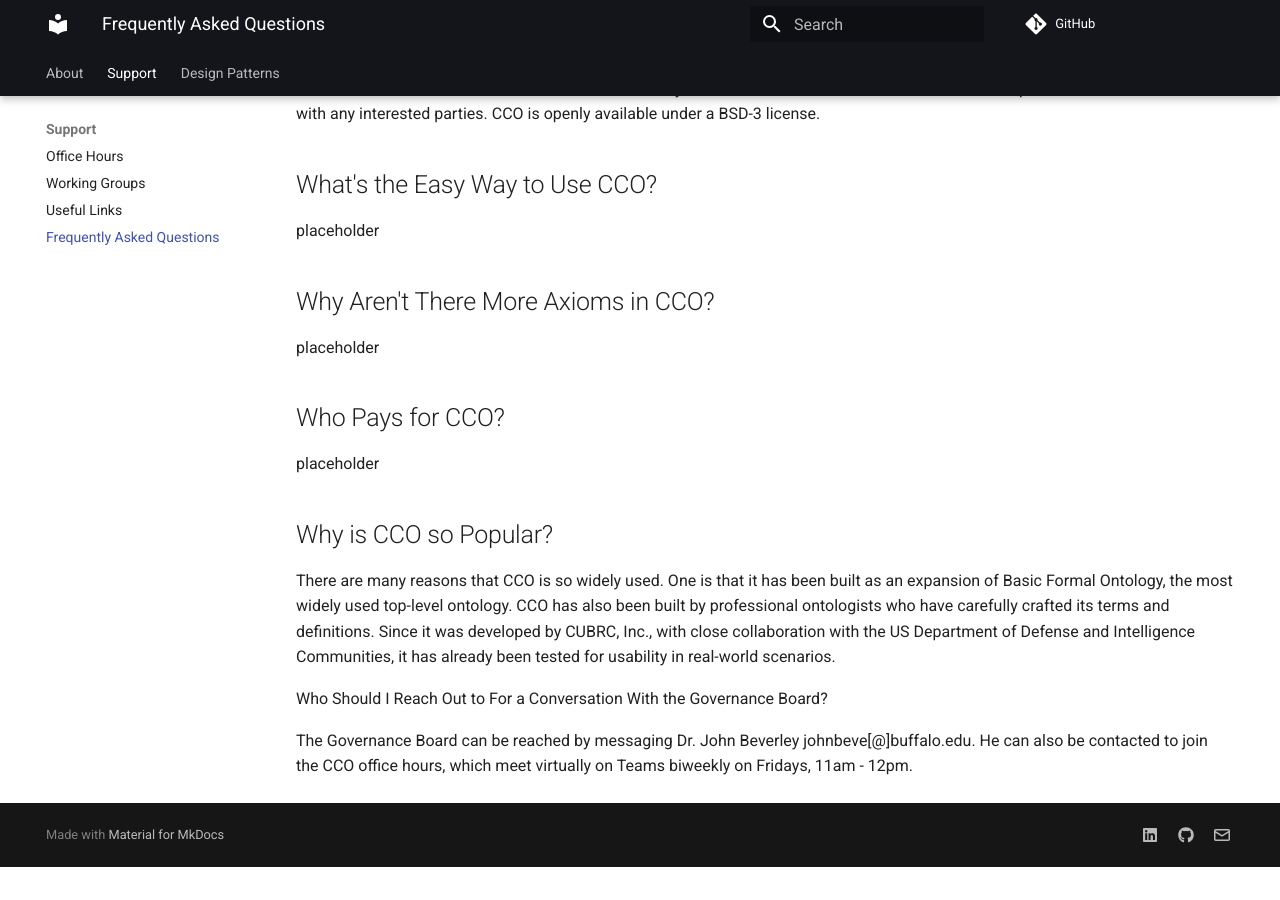
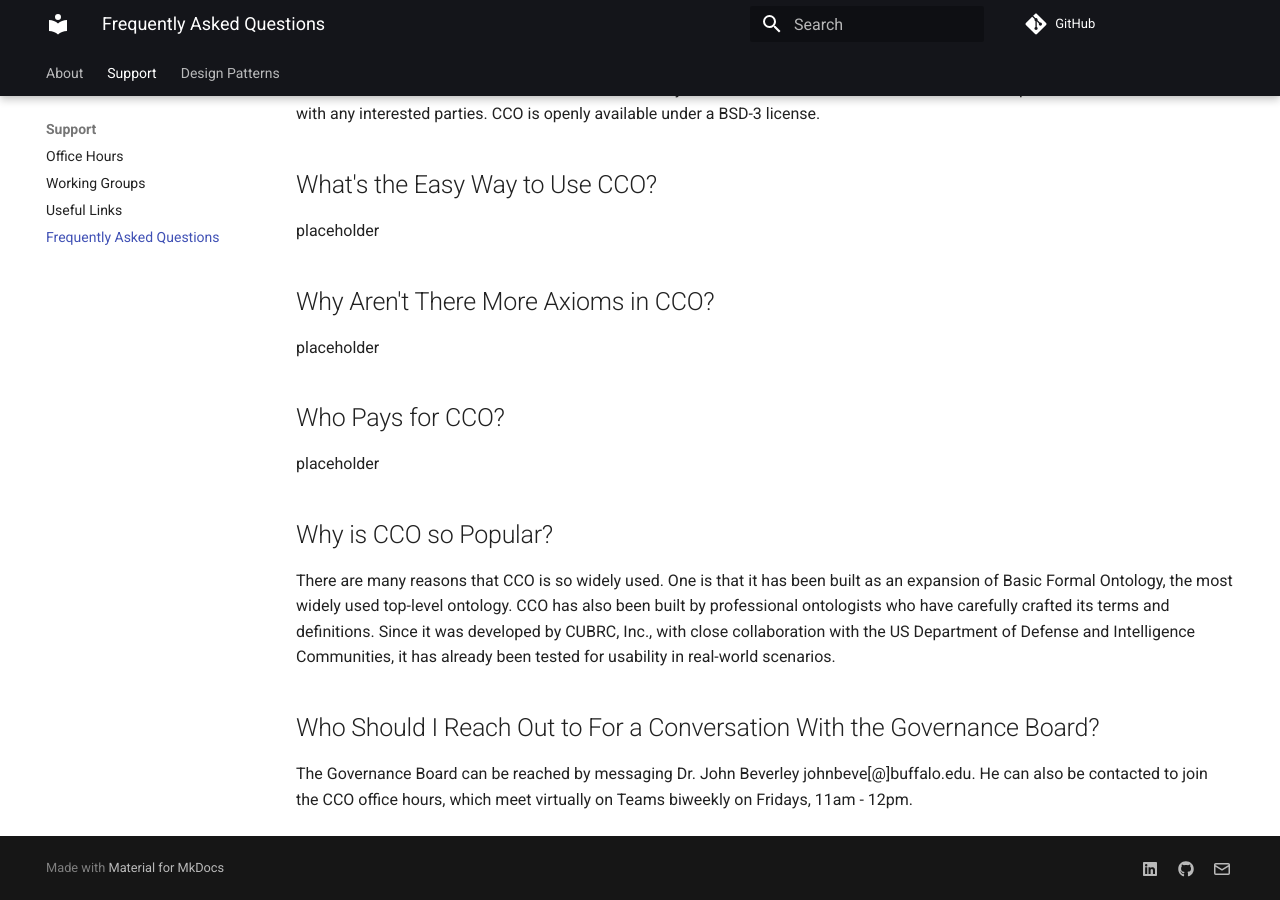
Before and after one commit to CommonCoreOntology/cco-webpage, an MkDocs documentation site: the page built from docs/faq.md, in a window 1280 px wide and 900 px high, scrolled down 724 px. Built offline with MkDocs 1.6.1 and Material for MkDocs 9.7.7, drawn with Linux system fonts in a browser that asks for light colours; comment, search, counter and statistics services are not loaded; before the commit the page ends 1591 px from its top, so only the background shows below that.

```diff
--- a/docs/faq.md
+++ b/docs/faq.md
@@ -22,7 +22,7 @@
     <p>placeholder</p>
   <h2>Why is CCO so Popular?</h2>
     <p>There are many reasons that CCO is so widely used. One is that it has been built as an expansion of Basic Formal Ontology, the most widely used top-level ontology. CCO has also been built by professional ontologists who have carefully crafted its terms and definitions. Since it was developed by CUBRC, Inc., with close collaboration with the US Department of Defense and Intelligence Communities, it has already been tested for usability in real-world scenarios. </p>
-  <h>Who Should I Reach Out to For a Conversation With the Governance Board?</h>
+  <h2>Who Should I Reach Out to For a Conversation With the Governance Board?</h2>
     <p>The Governance Board can be reached by messaging Dr. John Beverley johnbeve[@]buffalo.edu. He can also be contacted to join the CCO office hours, which meet virtually on Teams biweekly on Fridays, 11am - 12pm.</p>
 </body>
 </html>
```
